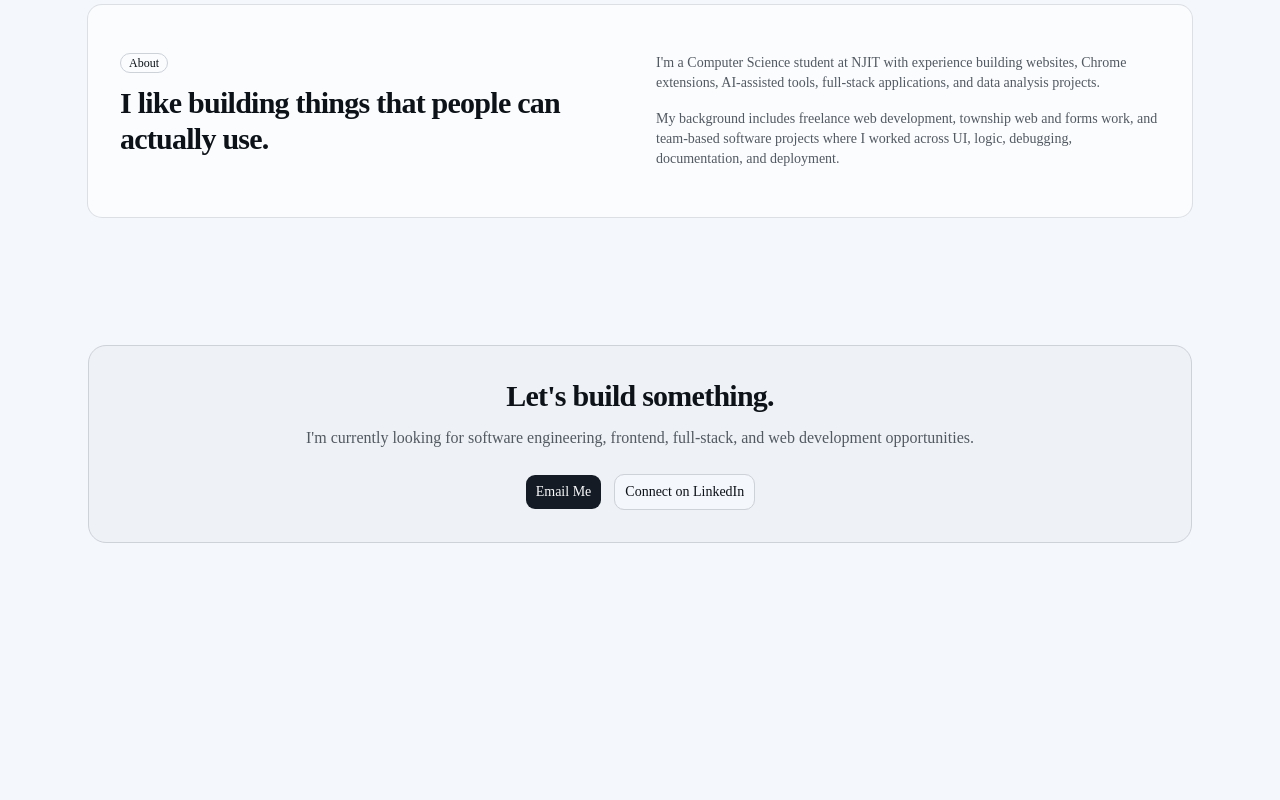
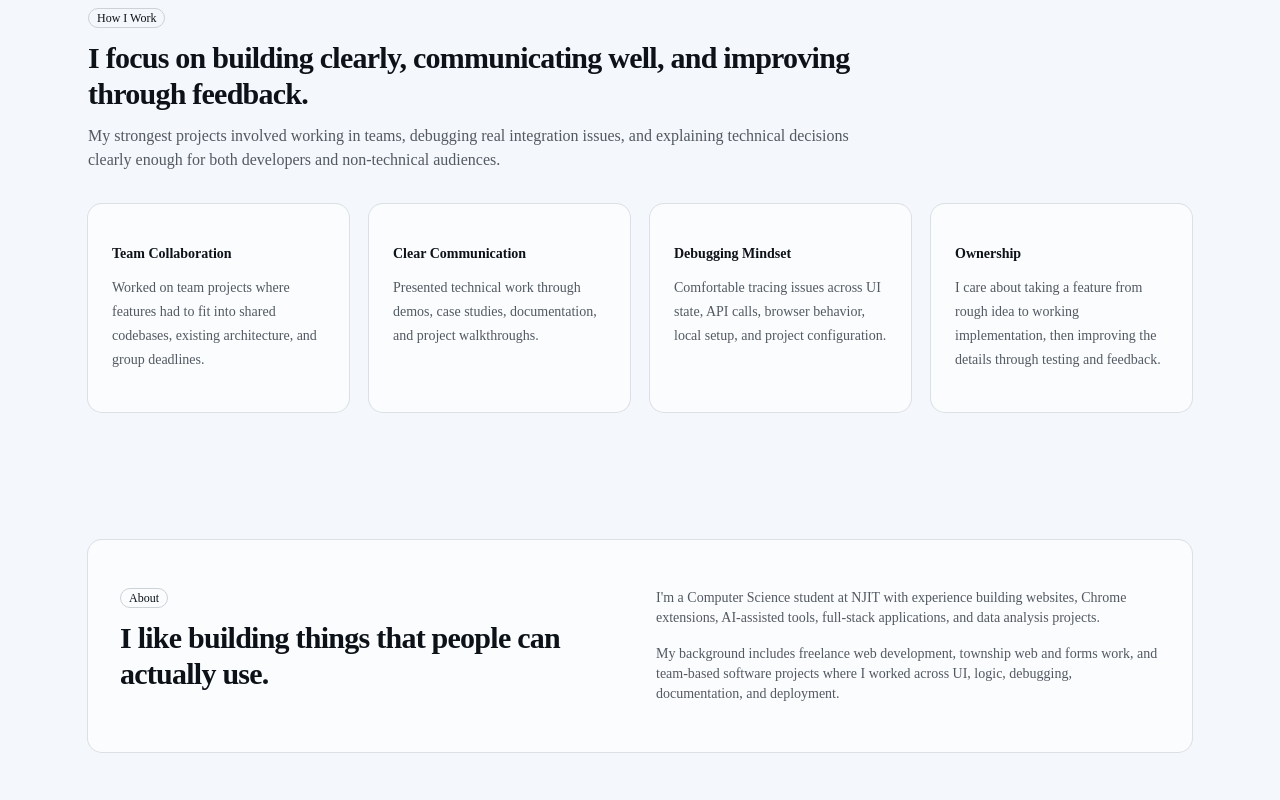
Before and after one commit to MelvinBerkoh/Portfolio, a Next.js app: page / in a window 1280 px wide. Shown: the part 1740-2540 px from the top of the page. Before the commit the page ends 2347 px from the top, so only its background shows below. Built offline with nearby package versions, Linux system fonts and the light colour scheme.

Commit message:
Add engineering habits section

```diff
--- a/src/components/home/home-page.tsx
+++ b/src/components/home/home-page.tsx
@@ -36,6 +36,29 @@ const skills = [
   "Chrome Extensions",
   "REST APIs",
   "GitHub",
+];
+
+const workHabits = [
+  {
+    title: "Team Collaboration",
+    description:
+      "Worked on team projects where features had to fit into shared codebases, existing architecture, and group deadlines.",
+  },
+  {
+    title: "Clear Communication",
+    description:
+      "Presented technical work through demos, case studies, documentation, and project walkthroughs.",
+  },
+  {
+    title: "Debugging Mindset",
+    description:
+      "Comfortable tracing issues across UI state, API calls, browser behavior, local setup, and project configuration.",
+  },
+  {
+    title: "Ownership",
+    description:
+      "I care about taking a feature from rough idea to working implementation, then improving the details through testing and feedback.",
+  },
 ];
 
 export function HomePage() {
@@ -260,6 +283,42 @@ export function HomePage() {
       </section>
 
       <section className="mx-auto max-w-6xl px-6 py-16">
+        <div className="mb-8 max-w-3xl space-y-3">
+          <Badge variant="outline">How I Work</Badge>
+          <h2 className="text-3xl font-bold tracking-tight">
+            I focus on building clearly, communicating well, and improving
+            through feedback.
+          </h2>
+          <p className="text-muted-foreground">
+            My strongest projects involved working in teams, debugging real
+            integration issues, and explaining technical decisions clearly enough
+            for both developers and non-technical audiences.
+          </p>
+        </div>
+
+        <div className="grid gap-5 md:grid-cols-2 lg:grid-cols-4">
+          {workHabits.map((habit, index) => (
+            <motion.div
+              key={habit.title}
+              initial={{ opacity: 0, y: 16 }}
+              whileInView={{ opacity: 1, y: 0 }}
+              viewport={{ once: true }}
+              transition={{ duration: 0.35, delay: index * 0.06 }}
+            >
+              <Card className="h-full transition hover:-translate-y-1 hover:shadow-md">
+                <CardContent className="space-y-3 p-6">
+                  <h3 className="font-semibold">{habit.title}</h3>
+                  <p className="text-sm leading-6 text-muted-foreground">
+                    {habit.description}
+                  </p>
+                </CardContent>
+              </Card>
+            </motion.div>
+          ))}
+        </div>
+      </section>
+
+      <section className="mx-auto max-w-6xl px-6 py-16">
         <Card>
           <CardContent className="grid gap-8 p-6 md:grid-cols-2 md:p-8">
             <div className="space-y-3">
```
